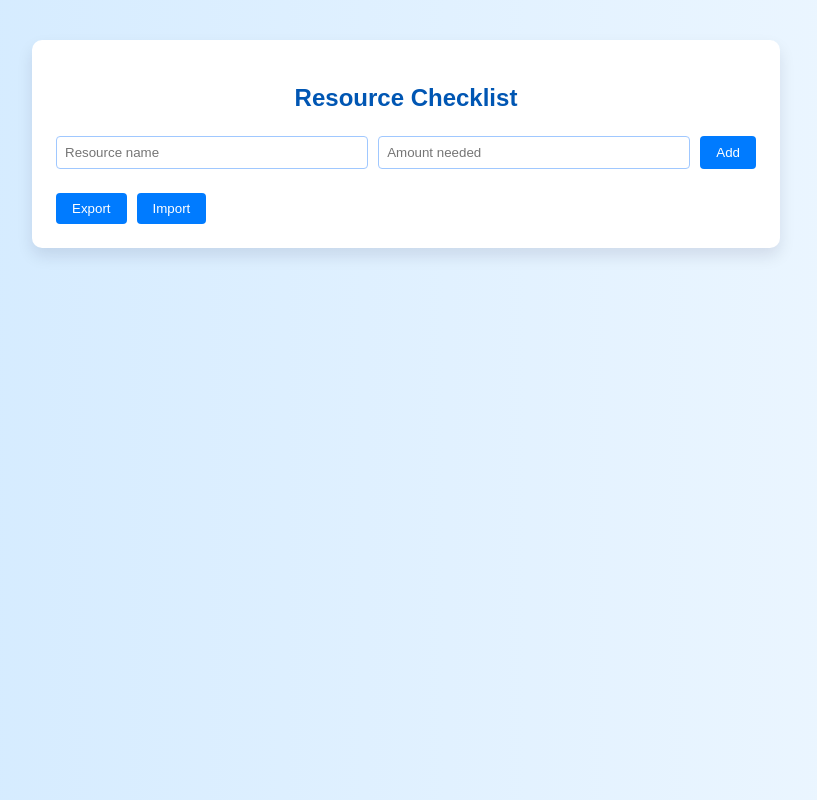
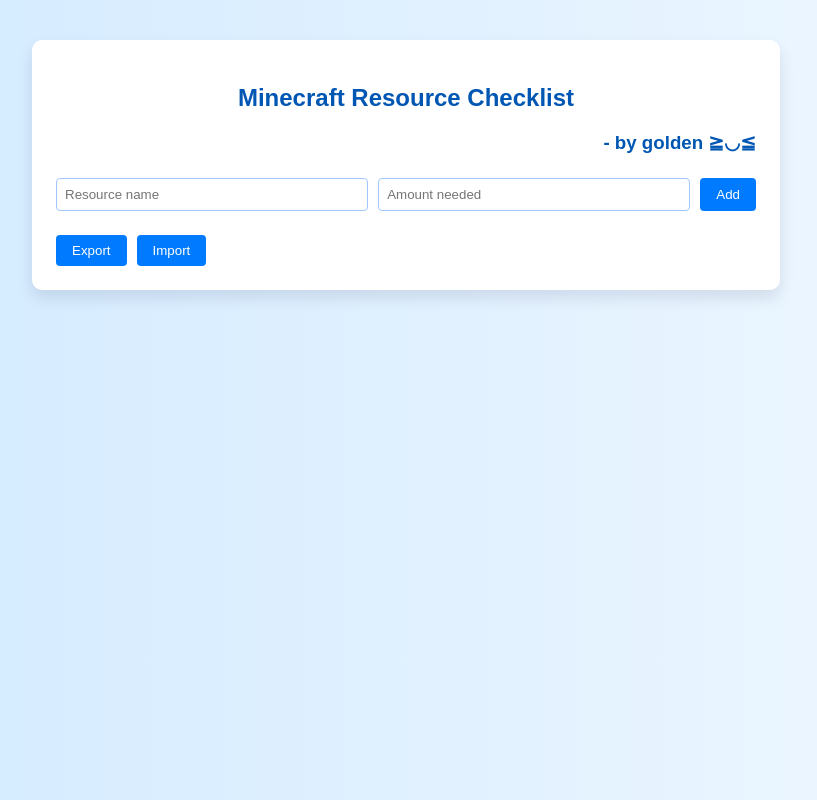
Before and after one commit to goldenboys2011/checkList, a plain HTML site: page index.html in a window 1280 px wide. Shown: the whole page, without its empty margins (234-1051 px from the left). Drawn offline with Linux system fonts and the light colour scheme.

Commit message:
Update index.html

```diff
--- a/index.html
+++ b/index.html
@@ -22,6 +22,11 @@
 
     .checklist h2 {
       text-align: center;
+      color: #0056b3;
+    }
+
+    .checklist h3 {
+      text-align: right;
       margin-bottom: 1.5rem;
       color: #0056b3;
     }
@@ -136,7 +141,7 @@
 
 <!-- Same HTML <head> and styles as before, just below the body content: -->
 <div class="checklist">
-  <h2>Resource Checklist</h2>
+  <h2>Minecraft Resource Checklist</h2><h3>- by golden ≧◡≦</h3>
   <div id="resource-list"></div>
 
   <div class="add-resource">
```
